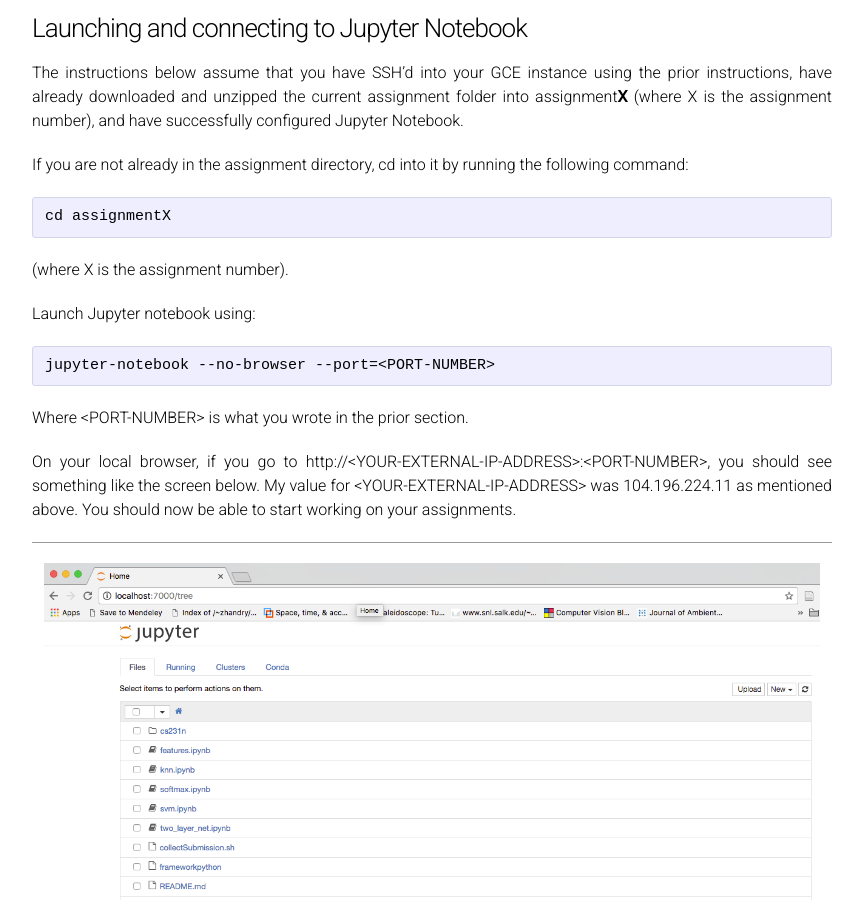
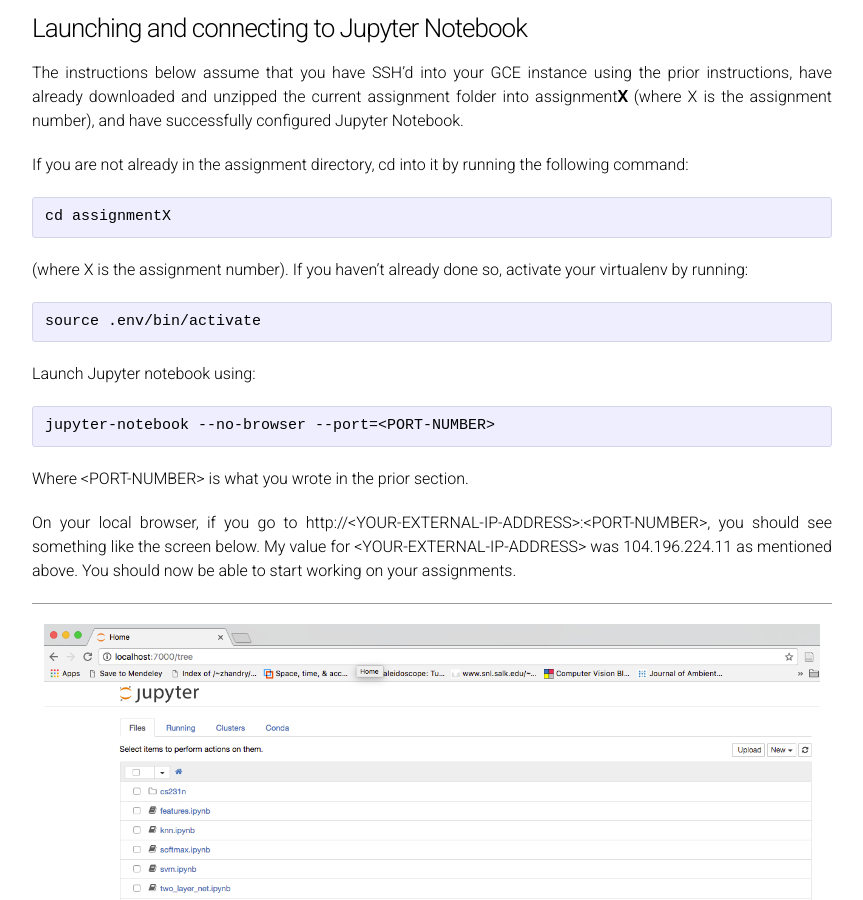
Before and after one commit to cs231n/cs231n.github.io, a Jekyll site: the page built from google_cloud_tutorial.md, in a window 1280 px wide and 900 px high, scrolled down 10893 px. Shown: the whole window, without its empty margins (208-1071 px from the left). Built offline with Jekyll 4.4.1, drawn with Linux system fonts in a browser that asks for light colours.

Commit message:
added details to starting jupyter

````diff
--- a/google_cloud_tutorial.md
+++ b/google_cloud_tutorial.md
@@ -177,7 +177,11 @@
 ```
 cd assignmentX
 ```
-(where X is the assignment number).
+(where X is the assignment number). If you haven't already done so, activate your virtualenv by running:
+
+```
+source .env/bin/activate
+```
 
 Launch Jupyter notebook using:
 
````
